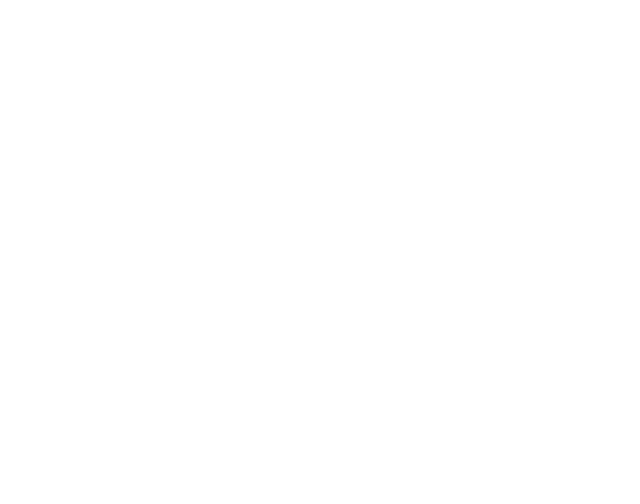
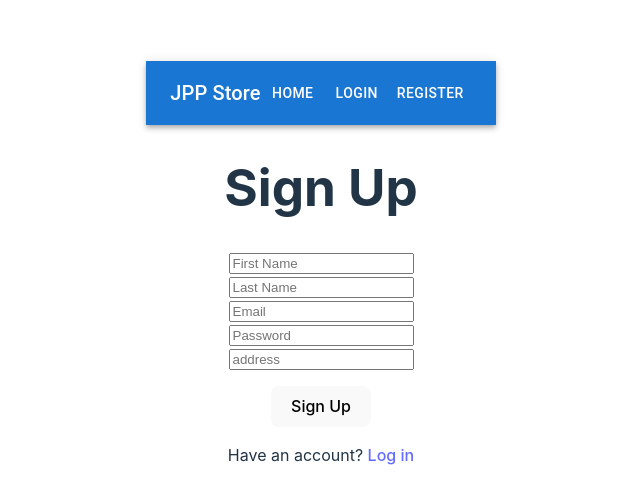
Before and after one commit to JJP-Team-Shop/ECommerce-Frontend, a React (Vite) app: page /register in a window 1280 px wide. Before the commit this address had no page. Shown: the part 128-632 px from the top of the page, without its empty margins (319-959 px from the left). Built offline with nearby package versions, Linux system fonts and the light colour scheme.

Commit message:
updated login, register, and made subtle changes in th main, and app jsx files

```diff
--- a/src/App.jsx
+++ b/src/App.jsx
@@ -3,10 +3,10 @@
 // import Account from "./components/Account";
 // import AdminDashboard from "./components/AdminDashboard";
 // import Cart from "./components/Cart";
-// import Login from "./components/Login";
+import LoginForm from "./components/Login";
 // import NavBar from "./components/NavBar";
 import Products from "./components/Products";
-// import Register from "./components/Register";
+import RegistrationForm from "./components/Register";
 // import SingleProduct from "./components/SingleProduct";
 
 
@@ -20,8 +20,8 @@
         <Route path = "/" element = {<Products/>} />
         {/* <Route path = "/products/:productid" element = {<SingleProduct/>} />
         <Route path = "/cart" element = {<Cart/>} /> */}
-        {/* <Route path = "/auth/register" element = {<Register/>} /> */}
-        {/* <Route path = "/auth/login" element = {<Login/>} /> */}
+        <Route path = "/register" element = {<RegistrationForm/>} />
+        <Route path = "/login" element = {<LoginForm/>} />
         {/* <Route path = "/auth/me" element = {<Account/>} /> */}
 
 
--- a/src/components/Login.jsx
+++ b/src/components/Login.jsx
@@ -1,5 +1,67 @@
-import React from "react";
+import { useLoginUserMutation } from "../api/shopApi";
+import { useState } from 'react';
+import { Link, useNavigate } from 'react-router-dom';
 
-export default function Login() {
-  return <div>Login</div>;
-}
+
+const LoginForm = () => {
+  const navigate = useNavigate();
+  const [form, setForm] = useState({ email: "", password: "" });
+  const [message, setMessage] = useState("");
+  const [login, {isLoading, isError}] = useLoginUserMutation();
+
+  const formChange = (e) => {
+    setForm({...form, [e.target.name]: e.target.value})
+  };
+
+  const loginForm = async (e) => {
+    e.preventDefault();
+    try {
+    const result = await login(form);
+    if (result.error) {
+      setMessage(result.error.data.message);
+    } else {
+      setMessage("");
+      navigate("/account");
+      }
+    } catch (error) {
+      console.error('An unexpected error occured:', error);
+    }
+  };
+
+  return (
+    <>
+      {isLoading && <p>Loading...</p>}
+
+      <form onSubmit={loginForm} className="form">
+          <h1>Log into BookBuddy</h1>
+          <div>
+            <input
+              type="email"
+              placeholder="Email"
+              name="email"
+              onChange={formChange}
+            />
+          </div>
+          <div>
+            <input
+              type="password"
+              className="form-control"
+              id="exampleInputPassword1"
+              placeholder="Password"
+              name="password"
+              onChange={formChange}
+            />
+          </div>
+        <button type="submit">
+          {isLoading ? 'Logging in...' : 'Login'}
+        </button>
+        {isError && <p className="text-danger">{message}</p>}
+        <p>
+          No account? <Link to="/register">Sign Up</Link>
+        </p>
+      </form>
+    </>
+  );
+};
+
+export default LoginForm;
--- a/src/components/NavBar.jsx
+++ b/src/components/NavBar.jsx
@@ -1,9 +1,36 @@
-import React from 'react'
+import { Link } from 'react-router-dom';
+import AppBar from '@mui/material/AppBar';
+import Toolbar from '@mui/material/Toolbar';
+import Typography from '@mui/material/Typography';
+import Button from '@mui/material/Button';
+import { useSelector } from 'react-redux';
 
-export default function NavBar() {
+const Navbar = () => {
+  const { token } = useSelector((state) => state.user);
   return (
-    <div>
+    <AppBar position="static">
+      <Toolbar>
+        <Typography variant="h6" component="div" sx={{ flexGrow: 1 }}>
+          JPP Store
+        </Typography>
+        <Button color="inherit" component={Link} to="/">
+          Home
+        </Button>
+        <Button color="inherit" component={Link} to="/Login">
+          Login
+        </Button>
+        <Button color="inherit" component={Link} to="/Register">
+          Register
+        </Button>
+        {token && (
+          <Button color="inherit" component={Link} to="/Account">
+          Account
+        </Button>
+        )}
 
-    </div>
-  )
-}
+      </Toolbar>
+    </AppBar>
+  );
+};
+
+export default Navbar;
--- a/src/components/Register.jsx
+++ b/src/components/Register.jsx
@@ -1,7 +1,117 @@
-// import React from 'react'
+import { useState, useEffect } from "react";
+import { useRegisterUserMutation } from "../api/shopApi";
+import { Link, useNavigate } from "react-router-dom";
+import { useSelector } from "react-redux";
 
-// export default function Register() {
-//   return (
-//     <div>Register</div>
-//   )
-// }
+const RegistrationForm = () => {
+  const [newUser] = useRegisterUserMutation();
+  const navigate = useNavigate();
+  const { token } = useSelector((state) => state.user);
+  const [message, setMessage] = useState("");
+  const [account, setAccount] = useState({
+    firstname: "",
+    lastname: "",
+    email: "",
+    password: "",
+    address: "",
+    isAdmin: "",
+  });
+  const [loading, setLoading] = useState(false);
+
+  const onChange = (e) => {
+    setAccount({ ...account, [e.target.name]: e.target.value });
+  };
+
+  const newAccount = async (e) => {
+    e.preventDefault();
+
+    // Client-side validation
+    if (!account.email || !account.password) {
+      setMessage("Email and password are required.");
+      return;
+    }
+
+    setLoading(true);
+    const result = await newUser(account);
+    setLoading(false);
+
+    if (result.error) {
+      setMessage(result.error.data.message);
+      return;
+    }
+
+    navigate("/account");
+  };
+
+  useEffect(() => {
+    if (token) navigate("/account");
+  }, [token, navigate]);
+
+  return (
+    <div className>
+      <form onSubmit={newAccount}>
+        <h1>Sign Up</h1>
+        <div>
+          <input
+            type="text"
+            placeholder="First Name"
+            name="firstname"
+            onChange={onChange}
+          />
+        </div>
+        <div>
+          <input
+            type="text"
+            placeholder="Last Name"
+            name="lastname"
+            onChange={onChange}
+          />
+        </div>
+        <div>
+          <input
+            type="email"
+            placeholder="Email"
+            name="email"
+            onChange={onChange}
+            required
+          />
+        </div>
+        <div>
+          <input
+            type="password"
+            placeholder="Password"
+            name="password"
+            onChange={onChange}
+            required
+          />
+        </div>
+        <div>
+          <input
+            type="address"
+            placeholder="address"
+            name="address"
+            onChange={onChange}
+            required
+          />
+        </div>
+        <p>{message}</p>
+        <button
+          type="submit"
+          disabled={loading}
+        >
+          {loading ? "Signing Up..." : "Sign Up"}
+        </button>
+        <div>
+          <p>
+            Have an account?{" "}
+            <Link to="/login">
+            Log in
+            </Link>
+          </p>
+        </div>
+      </form>
+    </div>
+  );
+};
+
+export default RegistrationForm;
--- a/src/main.jsx
+++ b/src/main.jsx
@@ -4,12 +4,14 @@
 import './index.css'
 import { Provider } from "react-redux";
 import { store } from "./app/store";
+import Navbar from './components/NavBar.jsx'
 import { BrowserRouter } from "react-router-dom";
 
 ReactDOM.createRoot(document.getElementById('root')).render(
   <React.StrictMode>
     <BrowserRouter>
       <Provider store={store}>
+        <Navbar />
         <App />
       </Provider>
     </BrowserRouter>
```
